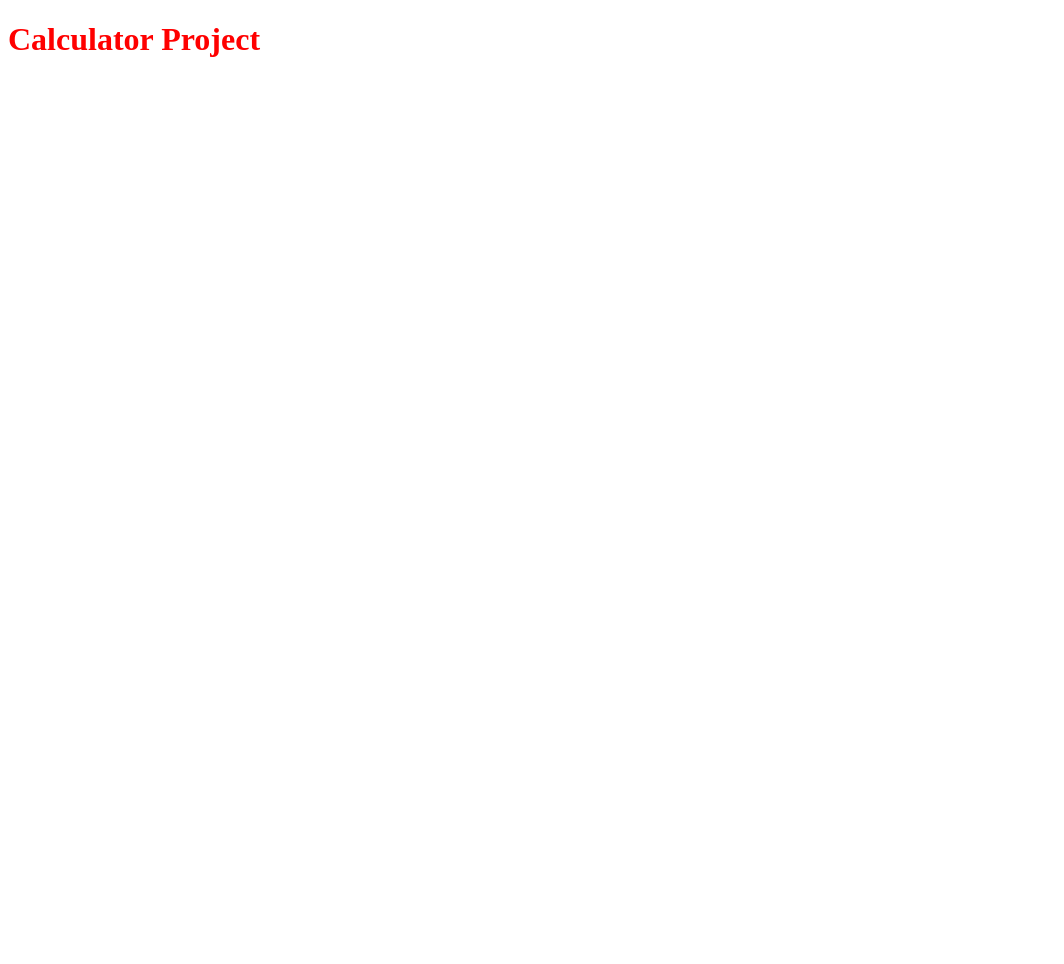
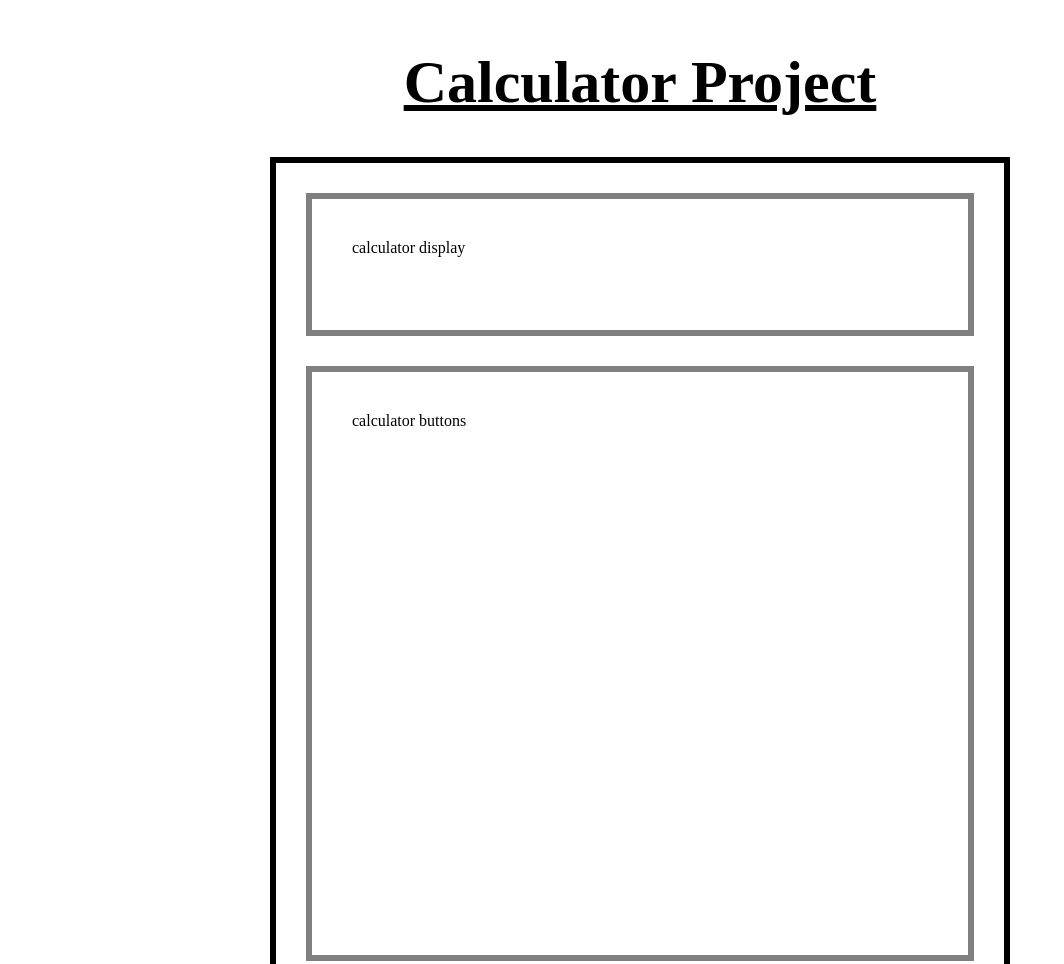
Before and after one commit to ChristianIsaacTran/calculator-TOP, a plain HTML site: page index.html in a window 1280 px wide. Shown: the top 964 px of the page, without its empty margins (0-1064 px from the left). Before the commit the page ends 800 px from the top, so only its background shows below. Drawn offline with Linux system fonts and the light colour scheme.

Commit message:
Basic html and css for calculator layout added
Added basic html and css to layout the design
of the calculator. Also used flexbox to position
the html div boxes to appear like a calculator
would. Need to add buttons to the
buttons div.

```diff
--- a/index.html
+++ b/index.html
@@ -1,13 +1,23 @@
 <!DOCTYPE html>
 <html lang="en">
+
 <head>
     <meta charset="UTF-8">
     <meta name="viewport" content="width=device-width, initial-scale=1.0">
     <title>TOP: Calculator Project</title>
-    <link href="style.css" rel="stylesheet"></style>
+    <link href="style.css" rel="stylesheet">
+    </style>
 </head>
+
 <body>
-    <h1>Calculator Project</h1>
+    <h1><strong>Calculator Project</strong></h1>
+    <div class="mainContainer">
+        <div class="innerContainer">
+            <div class="display">calculator display</div>
+            <div class="buttonContainer">calculator buttons</div>
+        </div>
+    </div>
     <script src="java.js"></script>
 </body>
+
 </html>
--- a/style.css
+++ b/style.css
@@ -1,3 +1,56 @@
+*,
+*::after,
+*::before {
+    box-sizing: border-box;
+}
+
+body {
+    display: flex;
+    flex-direction: column;
+    justify-content: center;
+    align-items: center;
+}
+
 h1 {
-    color: red;
+    font-size: 60px;
+    font-weight: 900;
+    text-decoration: underline;
 }
+
+.mainContainer,
+.display,
+.buttonContainer {
+    border: 6px solid;
+}
+
+.display,
+.buttonContainer {
+    border-color: grey;
+}
+
+.mainContainer {
+    width: 740px;
+    height: 840px;
+    padding: 10px;
+    display: flex;
+    flex-direction: column;
+    border-color: black;
+}
+.innerContainer {
+    border-color: grey;
+    padding: 20px;
+    flex: 1;
+    display: flex;
+    flex-direction: column;
+    gap: 30px;
+}
+
+.display {
+    padding: 40px;
+    flex: 0.1;
+}
+
+.buttonContainer {
+    padding: 40px;
+    flex: 1;
+}
```
Also changed, not shown: java.js (line endings or trailing spaces).
